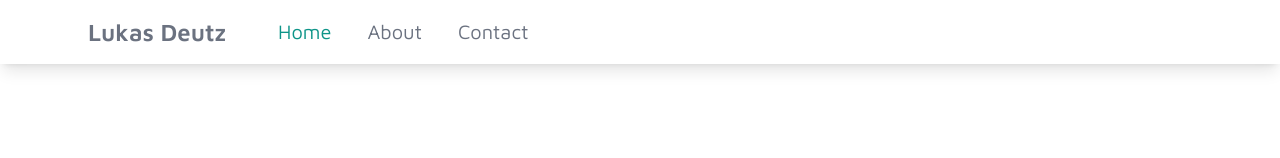
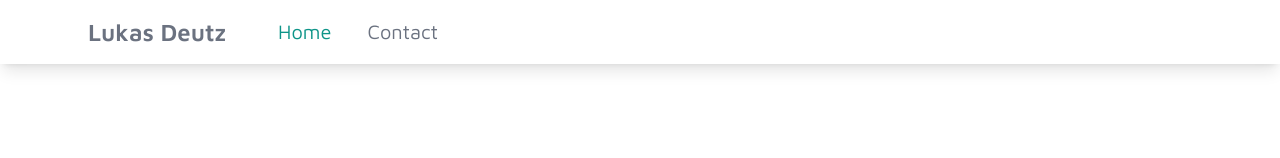
Before and after one commit to lagerfeuer/website, a Next.js app: page / in a window 1280 px wide. Shown: the top 158 px of the page. Built offline with nearby package versions, Linux system fonts and the light colour scheme.

Commit message:
Hide 'About' page

```diff
--- a/components/header.jsx
+++ b/components/header.jsx
@@ -10,10 +10,10 @@ export default function Header() {
       name: "Home",
       href: "/",
     },
-    {
-      name: "About",
-      href: "/about",
-    },
+    // {
+    //   name: "About",
+    //   href: "/about",
+    // },
     // {
     //   name: "Projects",
     //   href: "/projects",
@@ -47,11 +47,10 @@ export default function Header() {
                 <Link
                   key={page.href}
                   href={page.href}
-                  className={`text-xl py-4 px-4 ${
-                    page.href === asPath
+                  className={`text-xl py-4 px-4 ${page.href === asPath
                       ? "text-teal-600"
                       : "text-gray-500 transition duration-150 ease-in-out"
-                  }`}
+                    }`}
                 >
                   {page.name}
                 </Link>
@@ -87,11 +86,10 @@ export default function Header() {
               <Link
                 key={page.href}
                 href={page.href}
-                className={`block text-lg px-2 py-4 ${
-                  page.href === asPath
+                className={`block text-lg px-2 py-4 ${page.href === asPath
                     ? "text-white bg-teal-500"
                     : "hover:bg-teal-500 hover:text-white transition duration-150 ease-in-out"
-                }`}
+                  }`}
                 onClick={() => setMobileNavbarOpen(false)}
               >
                 {page.name}
```
